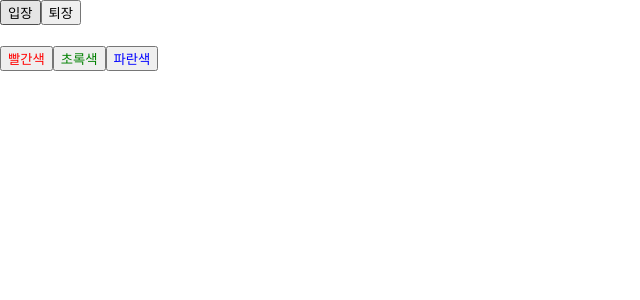
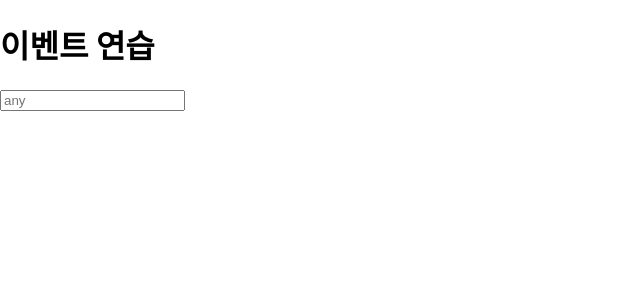
Before and after one commit to DongwookJeong/react_start, a React (Create React App) app in the folder start/: page / in a window 1280 px wide. Shown: the top 300 px of the page, without its empty margins (0-640 px from the left). Built offline with nearby package versions, Linux system fonts and the light colour scheme.

Commit message:
이벤트 연습, onChance

```diff
--- a/start/src/App.js
+++ b/start/src/App.js
@@ -1,3 +1,11 @@
+import EventPractice from "./EventPractice";
+
+const App = () => {
+  return <EventPractice/>;
+}
+
+export default App;
+/* part 3-2
 import Say from "./Say";
 
 const App = () =>{
@@ -5,13 +13,14 @@ const App = () =>{
 }
 
 export default App;
-/* part 3
+/* part 3-1
 import Counter from "./Counter";
 
 const App = () => {
   return <Counter/>
 }
 export default App;
+
 /* part 2(리다기)
 import MyComponent from "./MyComponent";
 
--- /dev/null
+++ b/start/src/EventPractice.js
@@ -0,0 +1,23 @@
+import { Component } from "react";
+
+class EventPractice extends Component{
+    render(){
+        return (
+            <div>
+                <h1>
+                    이벤트 연습
+                </h1>
+                <input type="text"
+                name="message"
+                placeholder="any"
+                onChange={
+                    (e)=>{console.log(e.target.value);
+                }
+                }
+                />
+            </div>
+        )
+    }
+}
+
+export default EventPractice;
```
